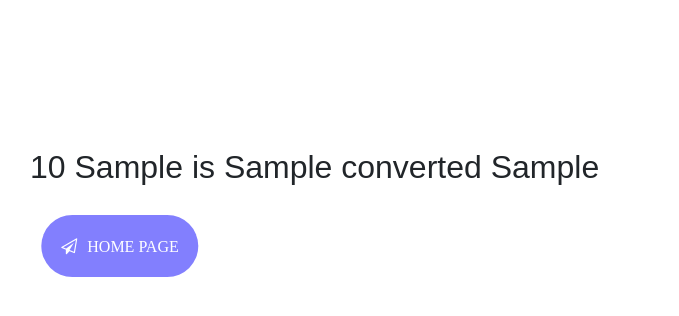
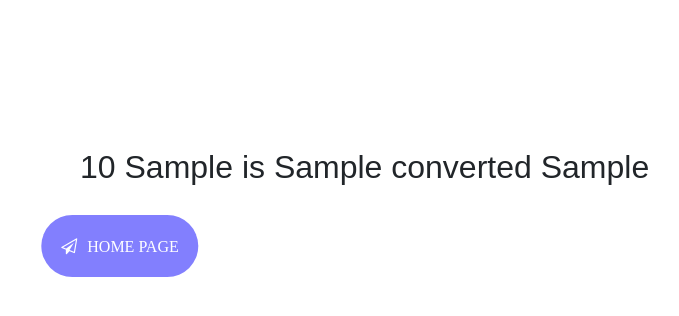
Before and after one commit to reynaroyce12/Currency-Converter-Application, a Flask app: template templates/currency.html in a window 1280 px wide. Shown: the top 316 px of the page, without its empty margins (520-1199 px from the left). Run offline with Flask 2, Linux system fonts and the light colour scheme; the template is opened without the code that fills it: most values are stand-ins (such as "Sample title", 1, 10 or a date in 2020); some libraries are stand-ins or nearby versions; some web fonts are replaced.

Commit message:
Update currency.html

```diff
--- a/templates/currency.html
+++ b/templates/currency.html
@@ -1,6 +1,6 @@
 {% include "header.html" %}
 
-    <div class="currency-class" style="width: fit-content; margin-left: 550px; padding-top: 150px">
+    <div class="currency-class" style="width: fit-content; margin-left: 600px; padding-top: 150px">
         <h2>{{ amount }} {{ fr_country }} is {{ converted }} {{ to_country }}</h2>
     </div>
 
```
